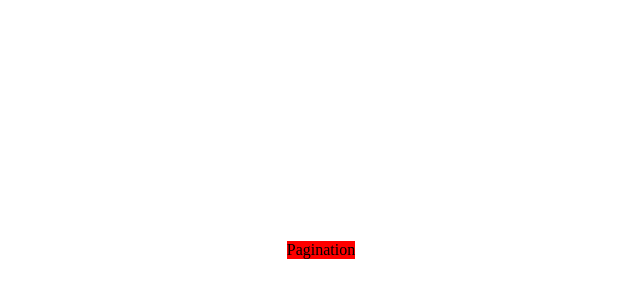
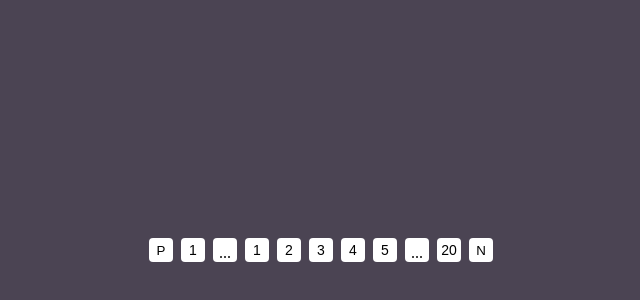
Before and after one commit to alexey-lapunov/pagination, a React (Create React App) app: page / in a window 1280 px wide. Shown: the part 150-450 px from the top of the page, without its empty margins (319-959 px from the left). Built offline with nearby package versions, Linux system fonts and the light colour scheme.

Commit message:
start pagination

```diff
--- a/package.json
+++ b/package.json
@@ -3,6 +3,7 @@
   "version": "0.1.0",
   "private": true,
   "dependencies": {
+    "classnames": "^2.2.6",
     "react": "^16.11.0",
     "react-dom": "^16.11.0",
     "react-scripts": "3.2.0"
--- a/src/Page/App/App.module.scss
+++ b/src/Page/App/App.module.scss
@@ -9,4 +9,6 @@ html, body, .app {
   align-items: center;
 
   height: 100%;
+
+  background-color: #4B4453;
 }
--- a/src/components/Pagination/Pagination.js
+++ b/src/components/Pagination/Pagination.js
@@ -1,10 +1,48 @@
 import React from 'react';
+
+import classnames from 'classnames';
 
 import styles from './Pagination.module.scss';
 
 class Pagination extends React.Component {
   render() {
-    return <div className={styles.pagination}>Pagination</div>;
+    return (
+      <div className={styles.pagination}>
+        <button
+          type="button"
+          className={classnames(styles.button, styles.prev)}
+        >
+          P
+        </button>
+        <button className={styles.link}>1</button>
+        <span className={styles.dots}>...</span>
+        <ul className={styles.list}>
+          <li className={styles.item}>
+            <button className={styles.link}>1</button>
+          </li>
+          <li className={styles.item}>
+            <button className={styles.link}>2</button>
+          </li>
+          <li className={styles.item}>
+            <button className={styles.link}>3</button>
+          </li>
+          <li className={styles.item}>
+            <button className={styles.link}>4</button>
+          </li>
+          <li className={styles.item}>
+            <button className={styles.link}>5</button>
+          </li>
+        </ul>
+        <span className={styles.dots}>...</span>
+        <button className={styles.link}>20</button>
+        <button
+          type="button"
+          className={classnames(styles.button, styles.next)}
+        >
+          N
+        </button>
+      </div>
+    );
   }
 }
 
--- a/src/components/Pagination/Pagination.module.scss
+++ b/src/components/Pagination/Pagination.module.scss
@@ -1,3 +1,84 @@
+$white: #ffffff;
+
 .pagination {
-  background-color: red;
+  display: flex;
+  justify-content: flex-start;
+  align-items: center;
 }
+
+.list {
+  display: flex;
+  justify-content: flex-end;
+  align-items: center;
+
+  margin: 0;
+  padding: 0;
+  list-style: none;
+}
+
+.item {
+  &:not(:first-of-type) {
+    margin: 0 0 0 8px;
+  }
+}
+
+.link {
+  display: flex;
+  justify-content: center;
+  align-items: center;
+
+  width: 24px;
+  height: 24px;
+
+  background-color: $white;
+  border-radius: 4px;
+
+  font-size: 14px;
+  line-height: 24px;
+
+  padding: 0;
+  margin: 0;
+  border: none;
+
+  cursor: pointer;
+
+  transition: background-color .25s;
+
+  &:hover {
+    background-color: rgb(238, 242, 246);
+  }
+}
+
+.dots {
+  display: flex;
+  justify-content: center;
+  align-items: flex-end;
+
+  width: 24px;
+  height: 24px;
+
+  background-color: $white;
+  border-radius: 4px;
+
+  margin: 0 8px;
+}
+
+.button {
+  width: 24px;
+  height: 24px;
+
+  background-color: $white;
+  border-radius: 4px;
+
+  margin: 0;
+  padding: 0;
+  border: none;
+
+  &.prev {
+    margin: 0 8px 0 0;
+  }
+
+  &.next {
+    margin: 0 0 0 8px;
+  }
+}
```
Also changed, not shown: 1 other file (tests, documents, lock files or other folders).
